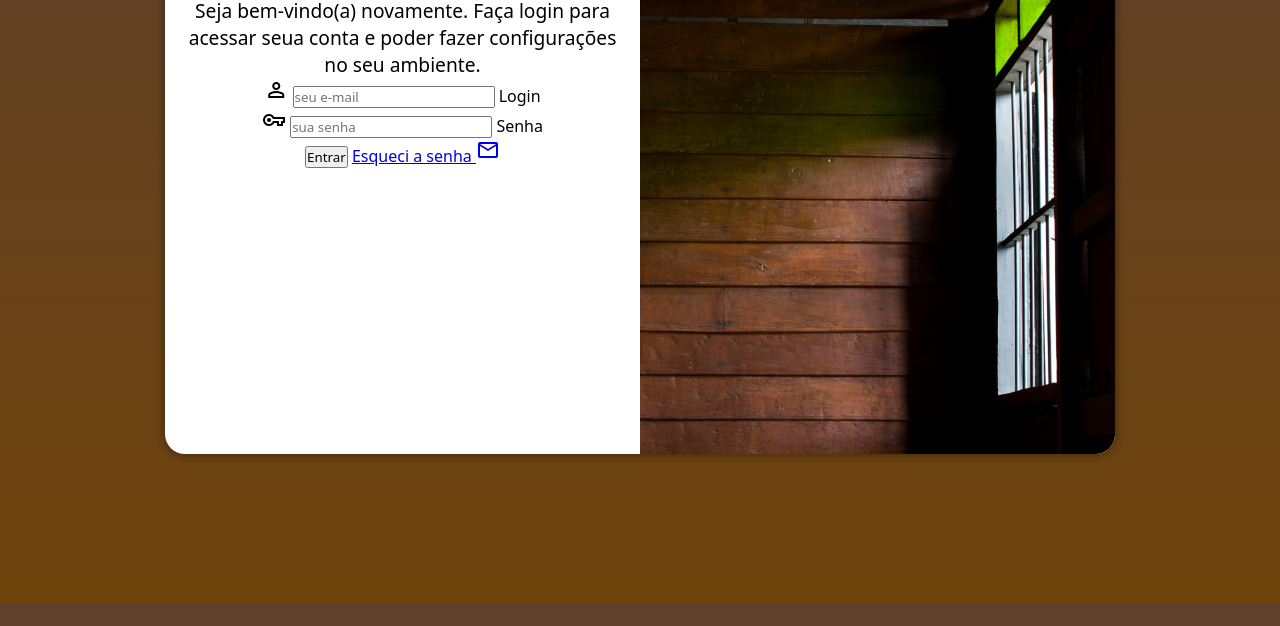
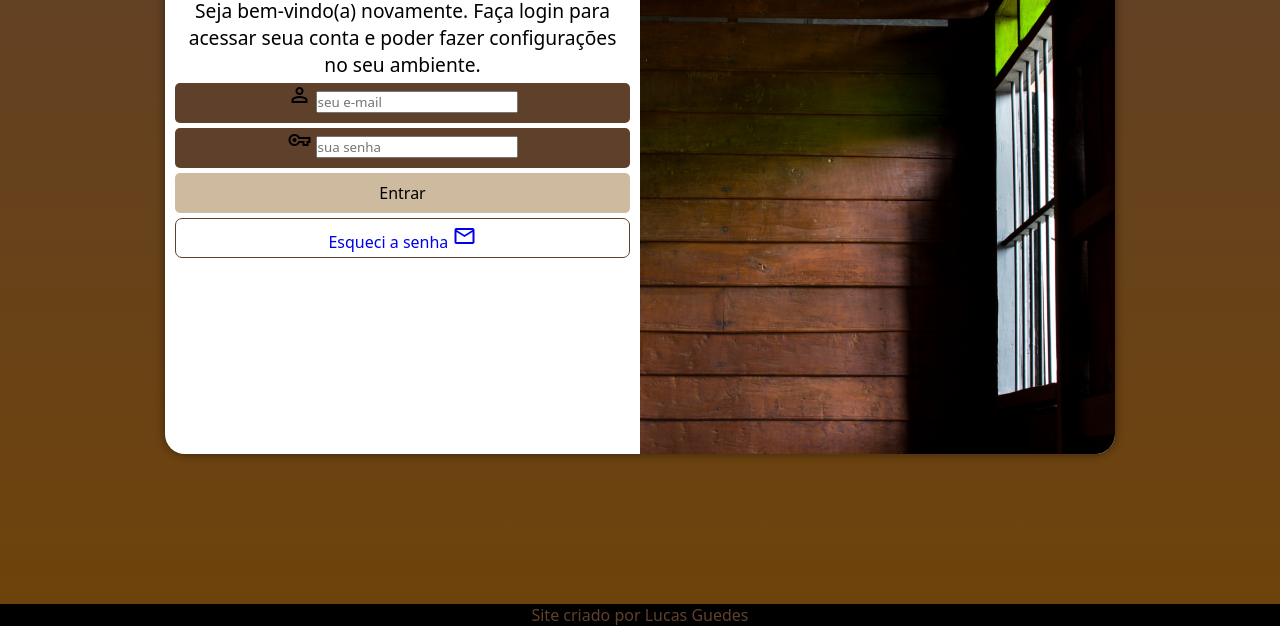
Before and after one commit to gdalucas/projeto-login, a plain HTML site: page index.html in a window 1280 px wide. Shown: the part 196-822 px from the top of the page. Before the commit the page ends 800 px from the top, so only its background shows below. Drawn offline with nearby package versions, Linux system fonts and the light colour scheme.

Commit message:
Configurando divs

```diff
--- a/estilos/media-query.css
+++ b/estilos/media-query.css
@@ -42,6 +42,6 @@
     }
 
     div#formulario > p {
-        font-size: 1.2em;
+        font-size: 1.2em ;
     }
 }
--- a/estilos/style.css
+++ b/estilos/style.css
@@ -65,3 +65,70 @@ div#formulario {
 div#formulario > p {
     font-size: 0.8em;
 }
+
+form > div.campo {
+    background-color: #5f402b;
+    width: 100%;
+    display: block;
+    height: 40px;
+    border-radius: 5px;
+    margin: 5px 0px;
+}
+
+div.campo > label {
+    display: none;
+}
+
+form > input[type=submit] {
+    display: block;
+    font-size: 1em;
+    width: 100%;
+    height: 40px;
+    background-color: #ceba9f;
+    color: black;
+    border: none;
+    border-radius: 5px;
+}
+
+form > input[type=submit]:hover {
+    background-color: #5f402b;
+    cursor: pointer;
+}
+
+form > a.botao {
+    display: block;
+    text-align: center;
+    font-size: 1em;
+    width: 100%;
+    height: 40px;
+    padding-top: 5px;
+    margin-top: 5px;
+    background-color: white;
+    border: 1px solid #5f402b;
+    border-radius: 7px;
+    text-decoration: none;
+}
+
+form > a.botao:hover {
+     background-color: #5f402b ;
+}
+
+form > a.botão > span {
+    font-size: 0.8em;
+}
+
+footer {
+    background-color: black;
+    color: #5f402b;
+    text-align: center;
+}
+
+footer > p > a {
+    color: #5f402b;
+    text-decoration: none;
+}
+
+footer > p > a:hover {
+    color: #ceba9f;
+    text-decoration: underline;
+}
--- a/index.html
+++ b/index.html
@@ -33,7 +33,7 @@
                         <label for="isenha">Senha</label>
                     </div>
                     <input type="submit" value="Entrar">
-                    <a href="esqueci.html">Esqueci a senha <span class="material-symbols-outlined">
+                    <a href="esqueci.html" class="botao">Esqueci a senha <span class="material-symbols-outlined">
                         mail
                         </span>
                     </a>
@@ -41,5 +41,8 @@
             </div>
         </section>
     </main>
+    <footer>
+        <p>Site criado por <a href="https://www.instagram.com/_gdalucas/" target="_blank">Lucas Guedes</a></p>
+    </footer>
 </body>
 </html>
```
